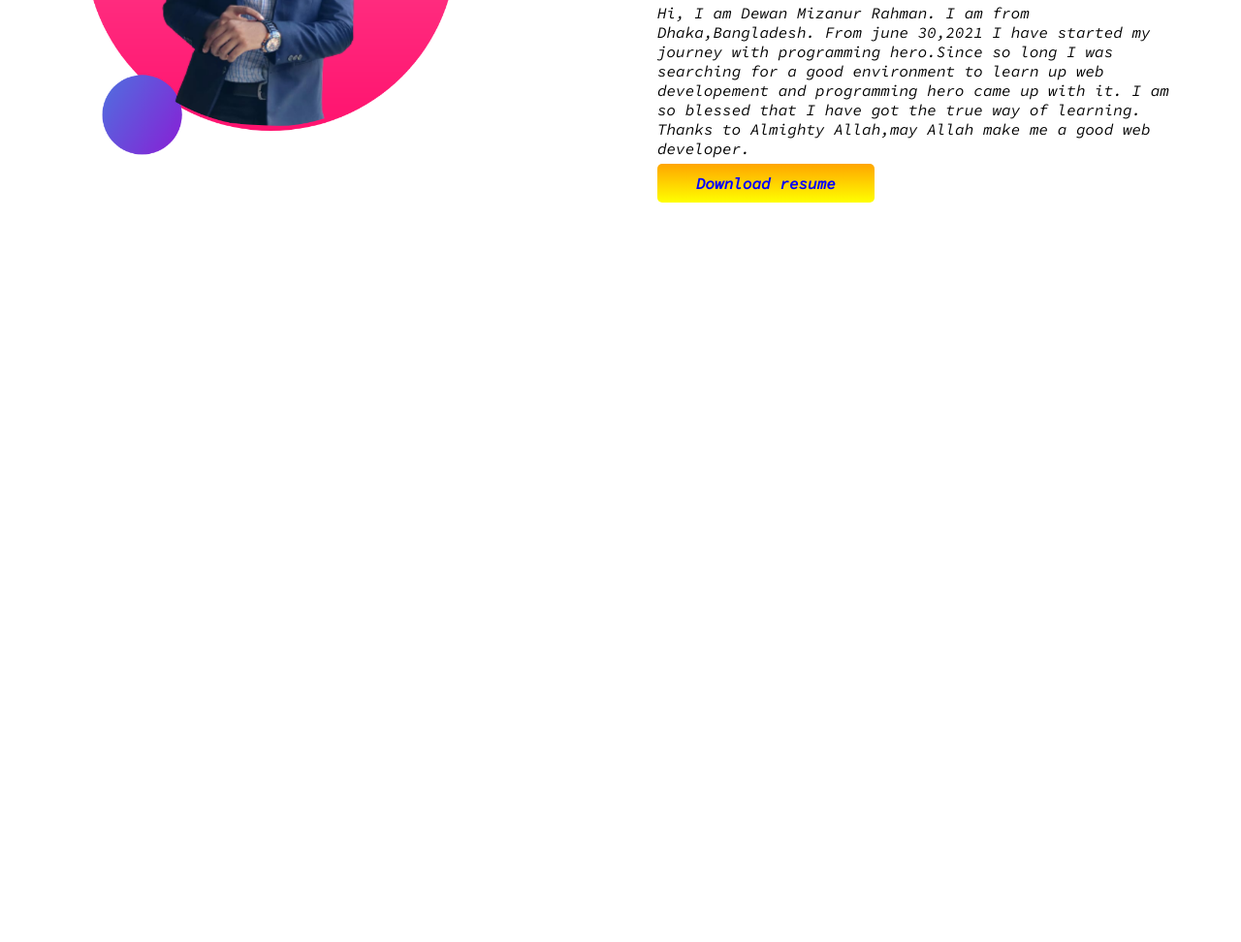
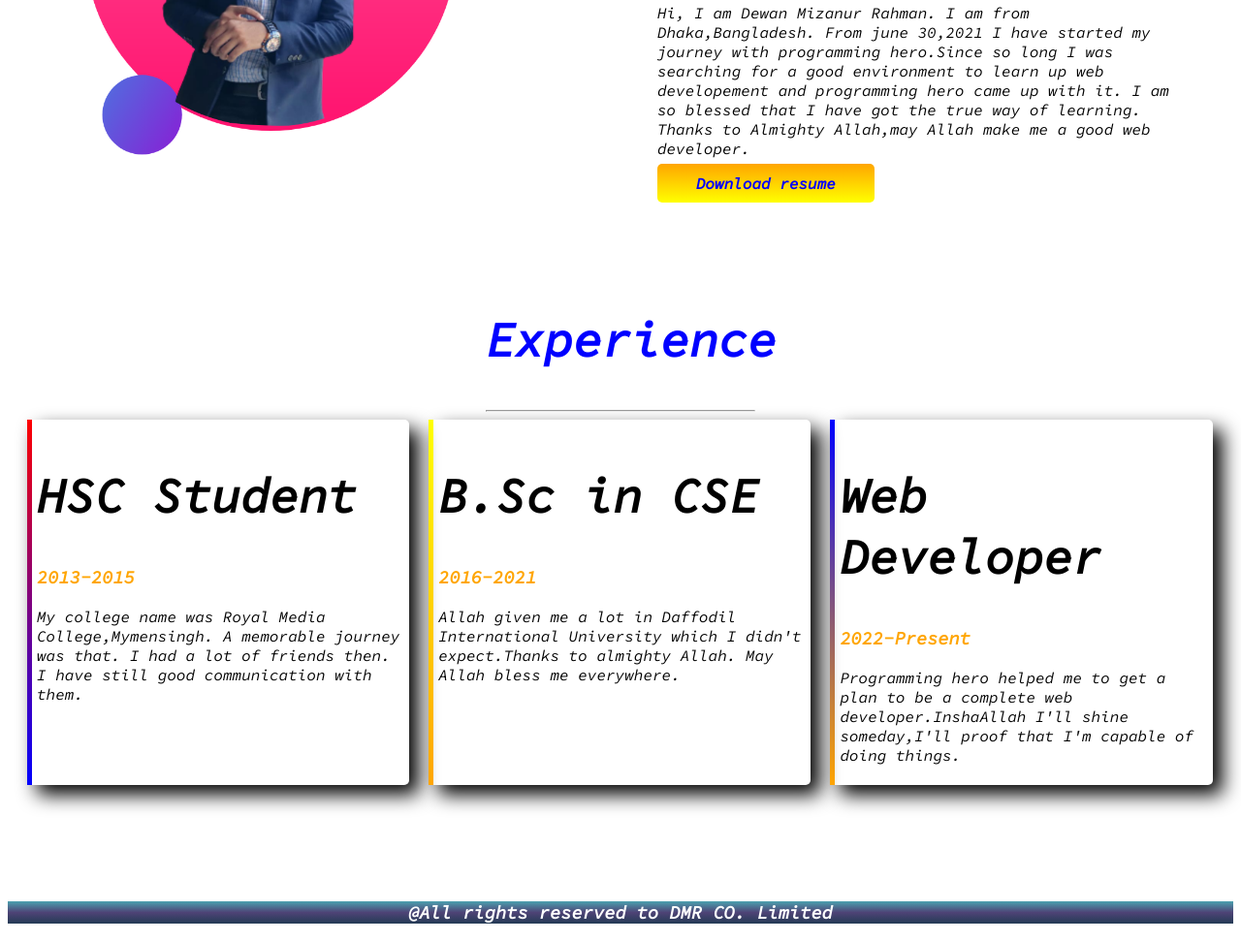
Before and after one commit to dewan-mizanur911/portfolio-site, a plain HTML site: page index.html in a window 1280 px wide. Shown: the part 864-1836 px from the top of the page at 97% size. Before the commit the page ends 1183 px from the top, so only its background shows below. Drawn offline with Linux system fonts and the light colour scheme.

Commit message:
footer added

```diff
--- a/css/style.css
+++ b/css/style.css
@@ -32,3 +32,38 @@ body{
 .intro img{
     width: 80%;
 }
+.end-section{
+    margin-bottom: 120px;
+}
+.end-header{
+    width: 22%;
+    margin: 0 auto;
+}
+.end-header h1{
+    color: blue;
+}
+.section-items{
+    display: flex;
+}
+.item{
+    width: 30%;
+    padding: 5px;
+    margin-left: 20px;
+    border-left: 5px solid;
+    box-shadow: 10px 10px 20px;
+    border-radius: 5px;
+}
+#item-1{
+    border-image: linear-gradient(red,blue) 1;
+}
+#item-2{
+    border-image: linear-gradient(yellow,orange) 1;
+}
+#item-3{
+    border-image: linear-gradient(blue,orange) 1;
+}
+footer{
+    background-image: linear-gradient(#4ca1af ,#4e4376, #243b55);
+    color: white;
+    text-align: center;
+}
--- a/index.html
+++ b/index.html
@@ -12,6 +12,7 @@
     <link href="https://fonts.googleapis.com/css2?family=Source+Code+Pro:ital@1&display=swap" rel="stylesheet">
 </head>
 <body>
+    <!--first section-->
     <section class="top-section">
         <div class="intro">
             <h1 class="bigger-font">Welcome to</h1>
@@ -24,6 +25,7 @@
             <img src="images/dmr-image.png" alt="">
         </div>
     </section>
+
     <!--Middle section-->
     <section class="journey-section">
         <div class="intro">
@@ -37,5 +39,37 @@
             <a class="link-button button-color" href="#">Download resume</a>
         </div>
     </section>
+
+    <!--end section-->
+    <section class="end-section">
+        <div class="end-header">
+            <h1 class="bigger-font">Experience</h1>
+            <hr>
+        </div>
+        <div class="section-items">
+            <div class="item" id="item-1">
+                <h1 class="bigger-font">HSC Student</h1>
+                <h3 class="color-orange">2013-2015</h3>
+                <p>
+                    My college name was Royal Media College,Mymensingh. A memorable journey was that. I had a lot of friends then. I have still good communication with them.
+                </p>
+            </div>
+            <div class="item" id="item-2">
+                <h1 class="bigger-font">B.Sc in CSE</h1>
+                <h3 class="color-orange">2016-2021</h3>
+                <p>Allah given me a lot in Daffodil International University which I didn't expect.Thanks to almighty Allah. May Allah bless me everywhere.</p>
+            </div>
+            <div class="item" id="item-3">
+                <h1 class="bigger-font">Web Developer</h1>
+                <h3 class="color-orange">2022-Present</h3>
+                <p>Programming hero helped me to get a plan to be a complete web developer.InshaAllah I'll shine someday,I'll proof that I'm capable of doing things.</p>
+            </div>
+        </div>
+    </section>
+
+    <!--footer section-->
+    <footer class="footer">
+        <h3>@All rights reserved to DMR CO. Limited</h3>
+    </footer>
 </body>
 </html>
```
